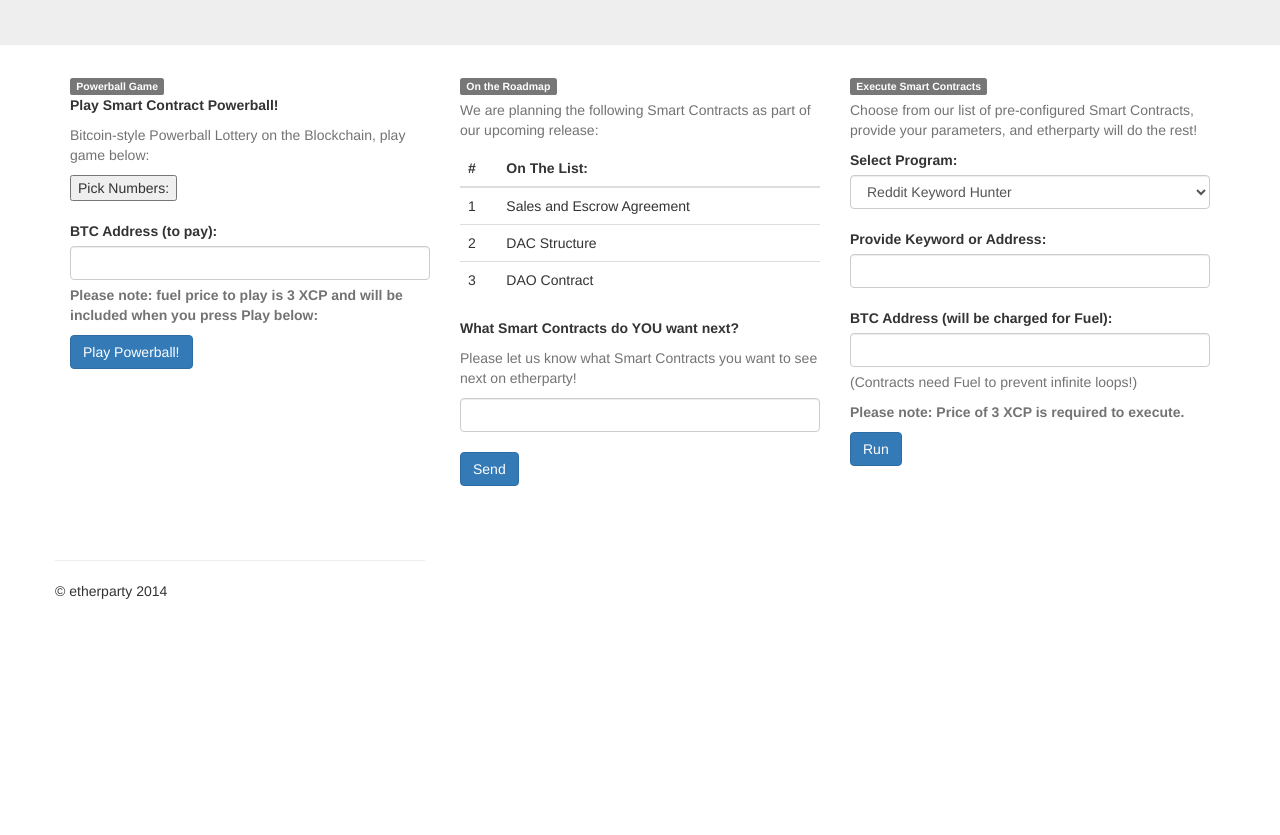
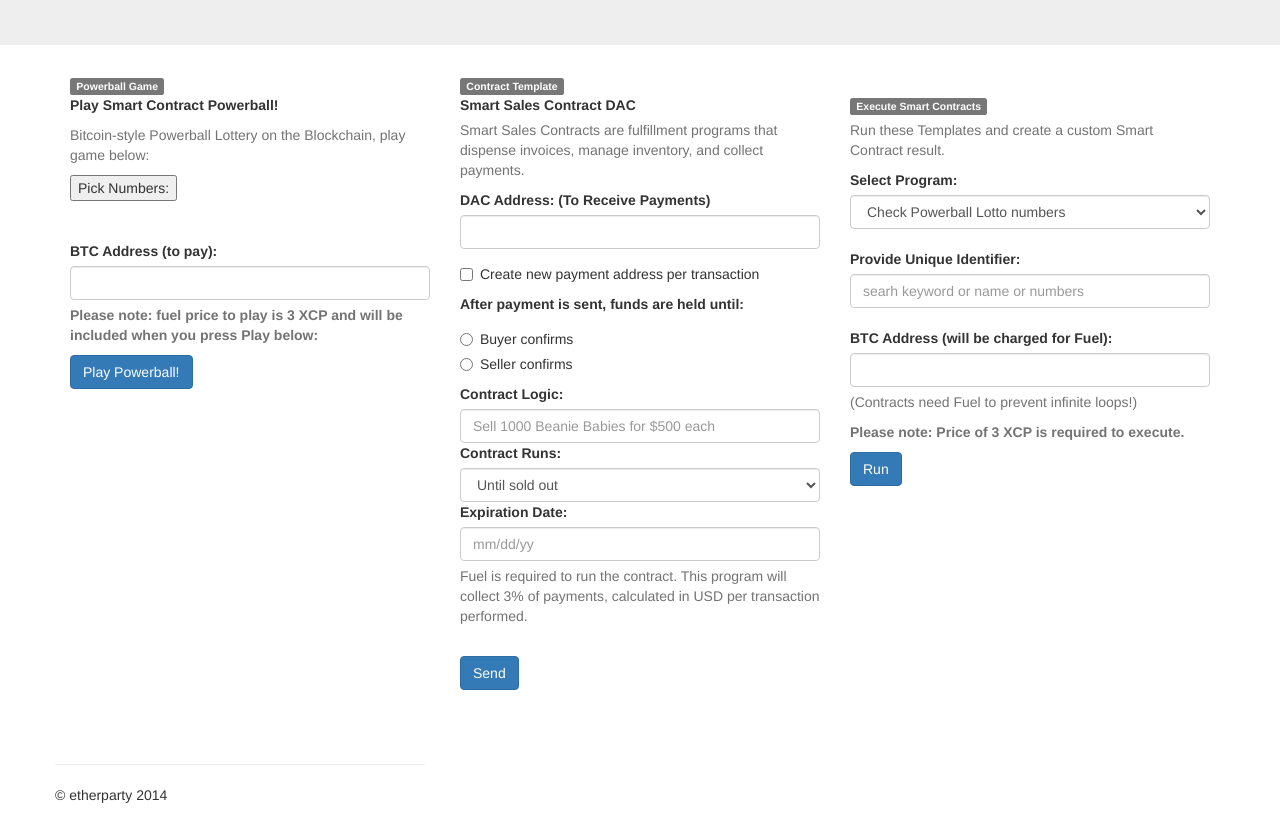
Before and after one commit to etherparty/etherparty.io, a plain HTML site: page explorer.html in a window 1280 px wide. Shown: the part 603-1438 px from the top of the page. Before the commit the page ends 1234 px from the top, so only its background shows below. Drawn offline with nearby package versions, Linux system fonts and the light colour scheme.

Commit message:
Update explorer.html

```diff
--- a/explorer.html
+++ b/explorer.html
@@ -13,9 +13,7 @@
         padding-top: 50px;
         padding-bottom: 20px;
       }
-
     </style>
-
   </head>
 
   <body>
@@ -29,8 +27,8 @@
         </div>
         <div class="navbar-collapse collapse">
           <ul class="nav navbar-nav">
-            <li>
-              <a href="#">Home</a>
+            <li class="active">
+              <a href="index.html">Home</a>
             </li>
             <li>
               <a href="#about">About</a>
@@ -38,7 +36,7 @@
             <li>
               <a href="#contact">Contract Engine</a>
             </li>
-            <li class="active"="dropdown">
+            <li class="dropdown">
               <a href="#" class="dropdown-toggle" data-toggle="dropdown">Explorer<br><b class="caret"></b></a>
               <ul class="dropdown-menu">
                 <li>
@@ -111,7 +109,8 @@
             </ul>
           </div>
         </div>
-      </div></div>
+      </div>
+    </div>
     <p></p>
     <div class="form-group">
       <div class="controls"></div>
@@ -124,87 +123,89 @@
             <label class="form-label">Play Smart Contract Powerball!</label><br>
             <span class="help-block" style>Bitcoin-style Powerball Lottery on the Blockchain, play game below:</span>
           </section>
-
           <div class="container">
-
             <div class="row">
-            <div>
-
               <form method="POST">
                 <div id="dynamicInput">
-     <div type="container"><button onClick="addInput('dynamicInput');">Pick Numbers:</button><br><br> <div type="newdiv"><input="text" min="1" max="100" placeholder="#1" style="width:20px;" name="myInputs[]" size="5"></div></div>
+                  <div type="container">
+                    <button onclick="addInput('dynamicInput');" type="button" data-toggle="tooltip" data-placement="left" title="Tooltip on left">Pick Numbers:</button><br><br>
+                    <div type="newdiv">
+                      <input="text" style="width:20px;" name="myInputs[]" size="5"></input="text">
+                    </div>
+                  </div>
+                </div>
               </form>
               <script>
                 var counter = 1;
                 var limit = 8;
-function addInput(divName){
-     if (counter == limit)  {
+
+                function addInput(divName) {
+                  if (counter == limit) {
                     alert("7 numbers is the limit");
-     }
-     else {
+                  } else {
                     var newdiv = document.createElement('div');
-
-          newdiv.innerHTML = "# " + (counter) + "<input type='text' style='width:20px;'name='myInputs[]'>";
-
+                    newdiv.innerHTML = "# " + (counter) + "<br><input type='text' style='width:20px;' name='myInputs[]'>";
                     document.getElementById(divName).appendChild(newdiv);
                     newdiv.style.display = "inline-block";
-
                     counter++;
-
                   }
                 }
-
               </script>
             </div>
-          </div></div></div>
+          </div><br>
           <div class="form-group">
-
             <label class="form-label">BTC Address (to pay):</label>
             <input type="text" class="form-control">
             <span class="help-block"><b>Please note: fuel price to play is 3 XCP and will be included when you press Play below:</b></span><a class="btn btn-primary">Play Powerball!</a>
           </div>
         </div>
         <div class="col-md-4">
-          <span class="label label-default">On the Roadmap</span><span class="help-block">We are planning the following Smart Contracts as part of our upcoming release:</span>
-          <table class="table">
-            <thead>
-              <tr>
-                <th>#</th>
-                <th>On The List:</th>
-              </tr>
-            </thead>
-            <tbody>
-              <tr>
-                <td>1</td>
-                <td>Sales and Escrow Agreement</td>
-              </tr>
-              <tr>
-                <td>2</td>
-                <td>DAC Structure</td>
-              </tr>
-              <tr>
-                <td>3</td>
-                <td>DAO Contract</td>
-              </tr>
-            </tbody>
-          </table>
-          <label class="form-label">What Smart Contracts do YOU want next?</label>
-          <span class="help-block">Please let us know what Smart Contracts you want to see next on etherparty!</span><input type="text" class="form-control">
-          <br>
-          <a class="btn btn-primary">Send</a><br></div>
+          <span class="label label-default">Contract Template</span><br>
+          <b>Smart Sales Contract DAC</b><span class="help-block">Smart Sales Contracts are fulfillment programs that dispense invoices, manage inventory, and collect payments. </span>
+          <div class="form-group">
+            <label class="control-label">DAC Address: (To Receive Payments)</label>
+            <div class="controls">
+              <input type="text" class="form-control">
+            </div>
+          </div>
+          <div class="checkbox">
+            <label>
+              <input type="checkbox" value="true">Create new payment address per transaction</label>
+          </div>
+          <label class="form-label">After payment is sent, funds are held until:</label>
+          <div class="radio">
+            <label>
+              <input type="radio">Buyer confirms</label>
+          </div>
+          <div class="radio">
+            <label>
+              <input type="radio">Seller confirms</label>
+          </div>
+          <label class="form-label">Contract Logic:</label>
+          <input type="text" placeholder="Sell 1000 Beanie Babies for $500 each" class="form-control">
+          <label class="form-label">Contract Runs:</label>
+          <select class="form-control">
+            <option>Until sold out</option>
+            <option>Until Expiration Date</option>
+            <option>Until fuel is empty</option>
+          </select>
+          <label class="form-label">Expiration Date:</label>
+          <input type="text" placeholder="mm/dd/yy" class="form-control">
+          <span class="help-block">Fuel is required to run the contract. This program will collect 3% of payments, calculated in USD per transaction performed. </span><br>
+          <a class="btn btn-primary">Send</a><br></div><br>
         <div class="col-md-4">
           <span class="label label-default">Execute Smart Contracts</span><br>
-          <span class="help-block">Choose from our list of pre-configured Smart Contracts, provide your parameters, and etherparty will do the rest!</span>
+          <span class="help-block">Run these Templates and create a custom Smart Contract result. </span>
           <label class="form-label">Select Program:</label>
           <select class="form-control">
-            <option>Reddit Keyword Hunter</option>
-            <option>Bitcointalk Mentions</option>
-            <option>Bitcoin Address</option>
+            <option>Check Powerball Lotto numbers</option>
+            <option>Send Fuel to contract</option>
+            <option>Check Contract Status</option>
           </select><br>
           <div class="form-group">
-            <label class="control-label">Provide Keyword or Address:</label>
+            <label class="control-label">Provide Unique Identifier:</label>
             <div class="controls">
-              <input type="text" class="form-control">
+              <input type="text" placeholder="searh keyword or name or numbers" class="form-control">
               <br></div>
             <label class="form-label">BTC Address (will be charged for Fuel):</label>
             <input type="text" class="form-control">
```
Lines whose indentation alone changed are shown as unchanged.
